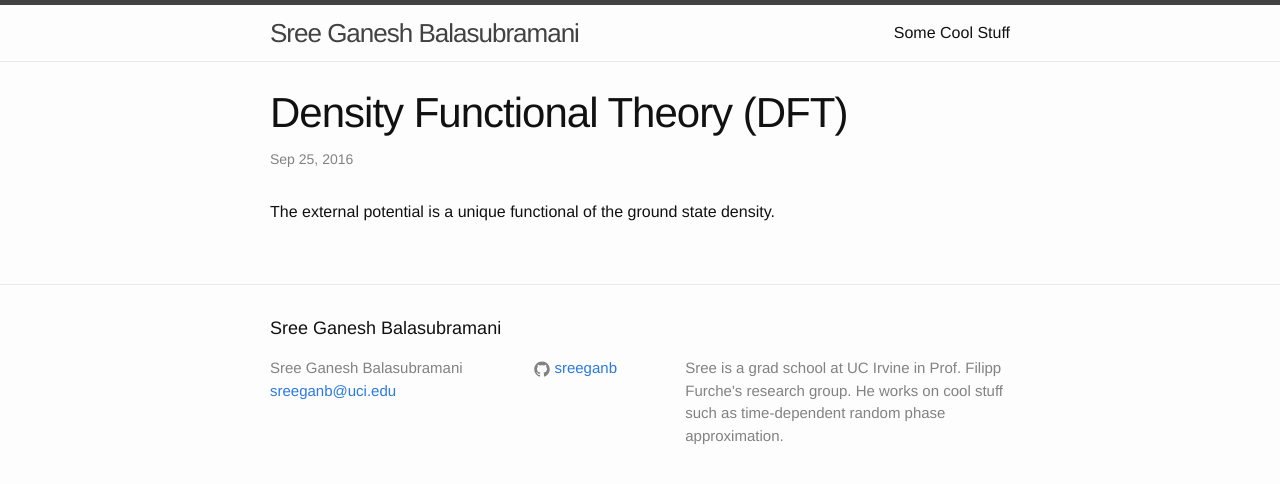
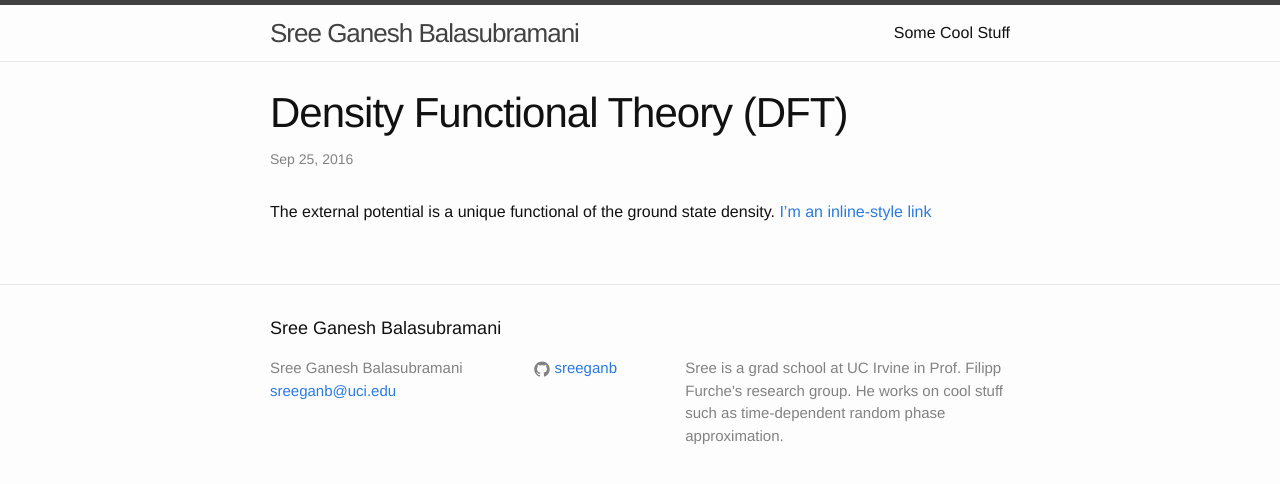
Before and after one commit to sreeganb/sreeganb.github.io, a Jekyll site: the page built from _posts/2016-09-25-first-post.markdown, in a window 1280 px wide. Shown: the top 484 px of the page. Built offline with Jekyll 4.4.1, drawn with Linux system fonts in a browser that asks for light colours.

Commit message:
link added

```diff
--- a/_posts/2016-09-25-first-post.markdown
+++ b/_posts/2016-09-25-first-post.markdown
@@ -6,3 +6,4 @@ categories: checking out the utilities
 ---
 
 The external potential is a unique functional of the ground state density.
+[I'm an inline-style link](https://www.google.com)
```
